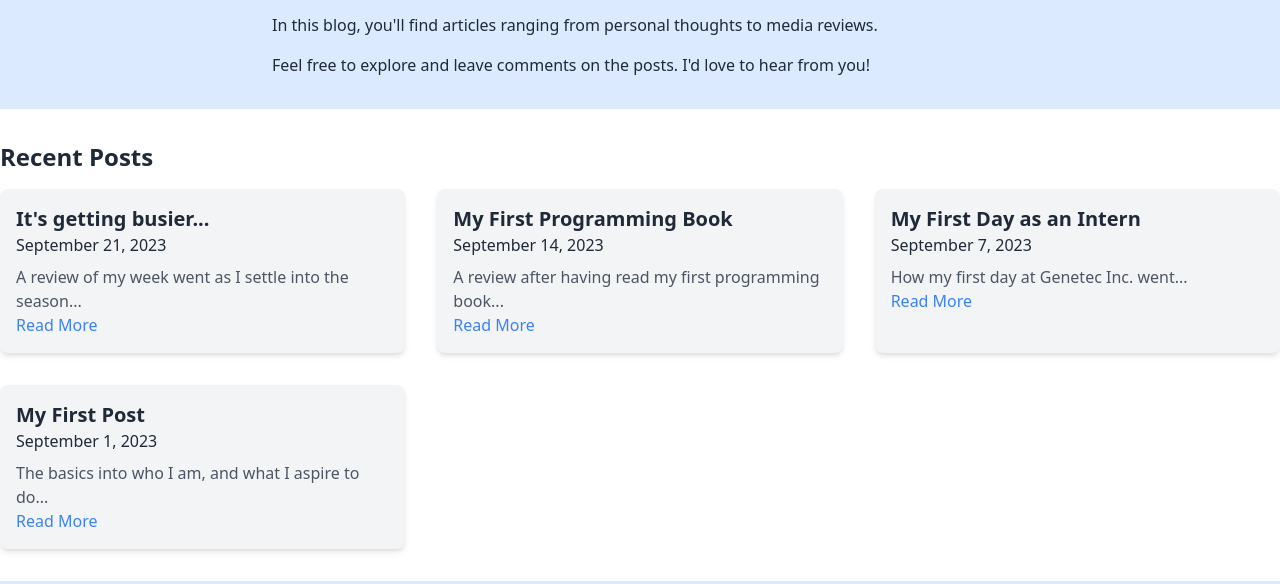
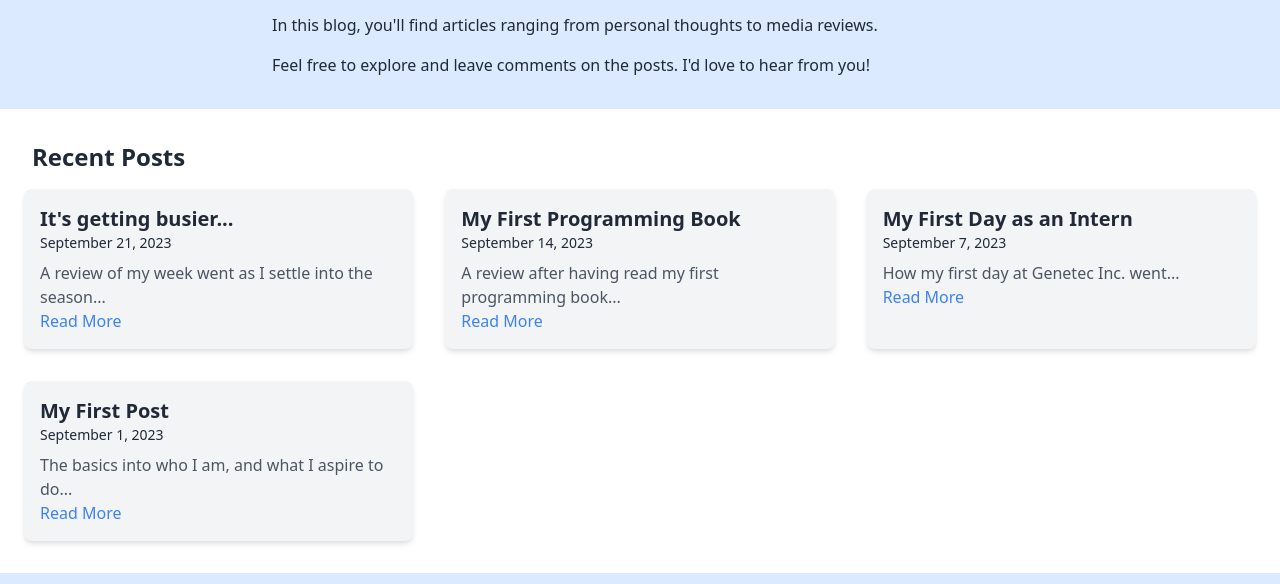
Before and after one commit to Niravanaa/TechBlog, a plain HTML site: page index.html in a window 1280 px wide. Shown: the part 216-800 px from the top of the page. Drawn offline with nearby package versions, Linux system fonts and the light colour scheme.

Commit message:
Update index.html

```diff
--- a/index.html
+++ b/index.html
@@ -44,40 +44,46 @@
     </div>
 
     <!-- Recent Posts Section -->
-    <div class="bg-white py-8">
+<div class="bg-white py-4 px-2 md:py-8 md:px-4 lg:px-6">
     <div class="container mx-auto">
-            <h2 class="text-2xl font-bold mb-4">Recent Posts</h2>
-            <div class="grid grid-cols-1 md:grid-cols-2 lg:grid-cols-3 gap-8">
 
+        <h2 class="text-2xl font-bold mb-4 ml-2">Recent Posts</h2>
+        <div class="grid grid-cols-1 md:grid-cols-2 lg:grid-cols-3 gap-4 md:gap-8">
+
+            <!-- Post 1 -->
             <div class="bg-gray-100 p-4 shadow-md rounded-lg">
                 <h3 class="text-xl font-semibold">It's getting busier...</h3>
-                    <h6 class="text-s mb-2">September 21, 2023</h6>
+                <h6 class="text-sm mb-2">September 21, 2023</h6>
                 <p class="text-gray-600">A review of my week went as I settle into the season...</p>
                 <a href="posts/09-2023/21.html" class="text-blue-500 hover:underline">Read More</a>
             </div>
 
+            <!-- Post 2 -->
             <div class="bg-gray-100 p-4 shadow-md rounded-lg">
                 <h3 class="text-xl font-semibold">My First Programming Book</h3>
-                    <h6 class="text-s mb-2">September 14, 2023</h6>
+                <h6 class="text-sm mb-2">September 14, 2023</h6>
                 <p class="text-gray-600">A review after having read my first programming book...</p>
                 <a href="posts/09-2023/14.html" class="text-blue-500 hover:underline">Read More</a>
             </div>
 
+            <!-- Post 3 -->
             <div class="bg-gray-100 p-4 shadow-md rounded-lg">
                 <h3 class="text-xl font-semibold">My First Day as an Intern</h3>
-                    <h6 class="text-s mb-2">September 7, 2023</h6>
+                <h6 class="text-sm mb-2">September 7, 2023</h6>
                 <p class="text-gray-600">How my first day at Genetec Inc. went...</p>
                 <a href="posts/09-2023/07.html" class="text-blue-500 hover:underline">Read More</a>
             </div>
 
+            <!-- Post 4 -->
             <div class="bg-gray-100 p-4 shadow-md rounded-lg">
                 <h3 class="text-xl font-semibold">My First Post</h3>
-                    <h6 class="text-s mb-2">September 1, 2023</h6>
+                <h6 class="text-sm mb-2">September 1, 2023</h6>
                 <p class="text-gray-600">The basics into who I am, and what I aspire to do...</p>
                 <a href="posts/09-2023/01.html" class="text-blue-500 hover:underline">Read More</a>
             </div>
         </div>
     </div>
 </div>
+
 </body>
 </html>
```
Lines whose indentation alone changed are shown as unchanged.
